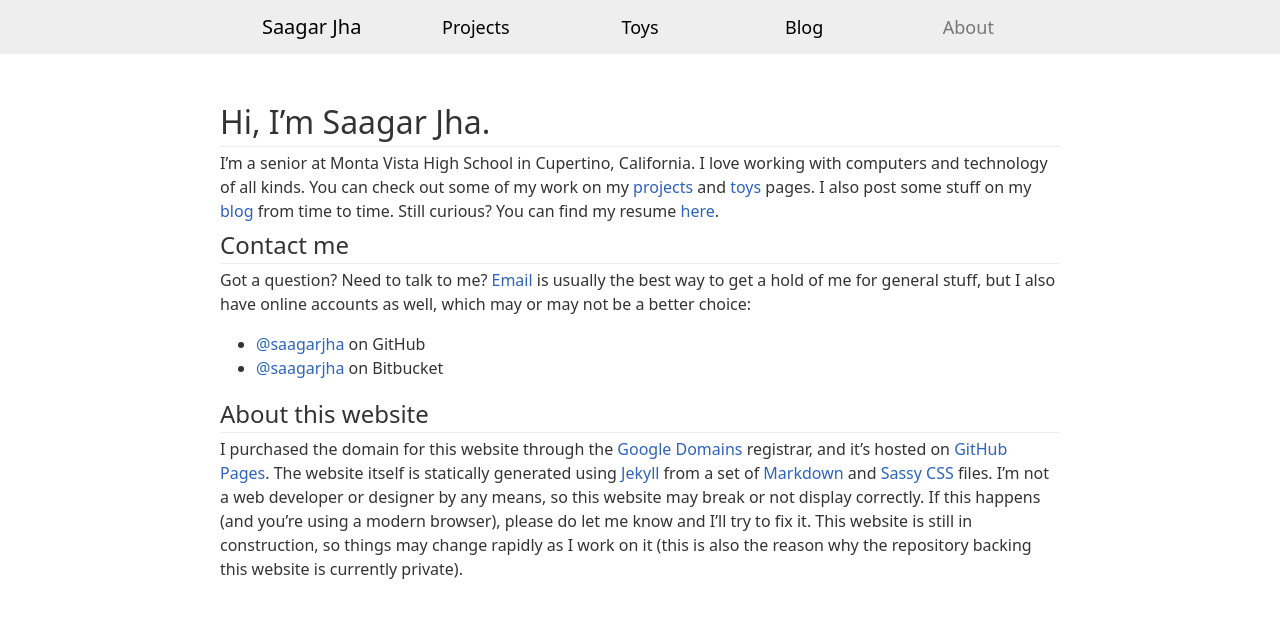
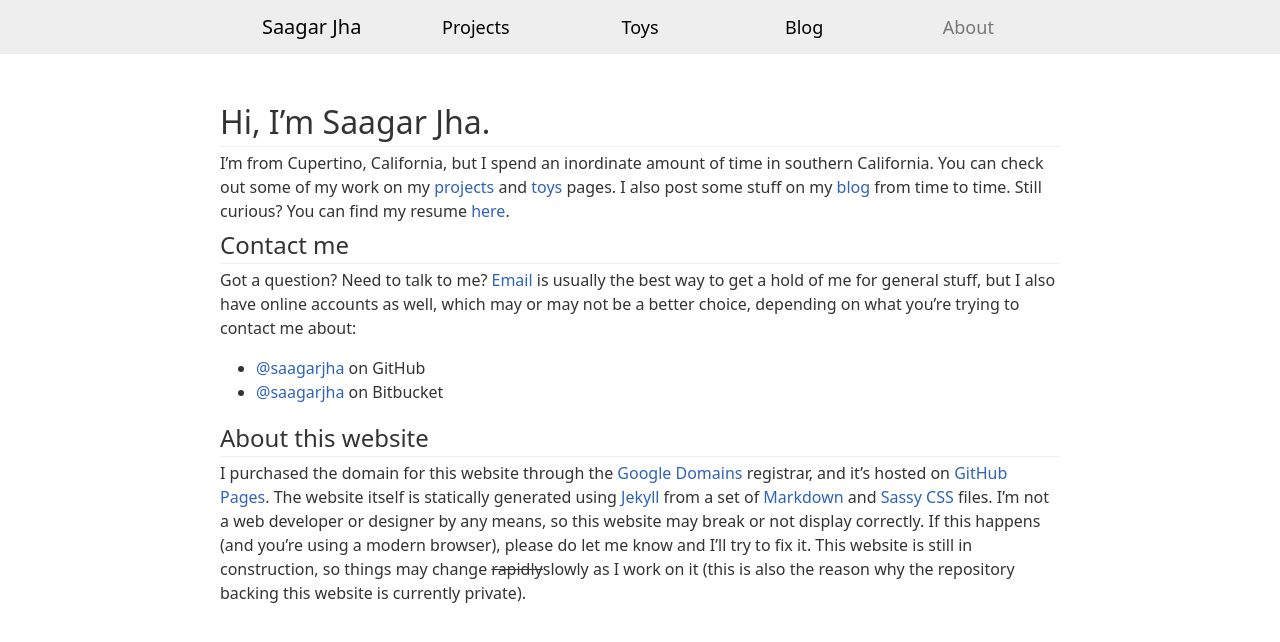
Before and after one commit to saagarjha/saagarjha.github.io, a Jekyll site: the page built from about/index.md, in a window 1280 px wide. Shown: the top 642 px of the page. Built offline with Jekyll 4.4.1, drawn with Linux system fonts in a browser that asks for light colours.

Commit message:
Update about

```diff
--- a/about/index.md
+++ b/about/index.md
@@ -4,13 +4,13 @@
 ---
 
 # Hi, I'm Saagar Jha.
-I'm a senior at Monta Vista High School in Cupertino, California. I love working with computers and technology of all kinds. You can check out some of my work on my [projects]({{ site.url }}/projects) and [toys]({{ site.url }}/toys) pages. I also post some stuff on my [blog]({{ site.url }}/blog) from time to time. Still curious? You can find my resume [here]({{ site.url }}/about/resume.pdf).
+I'm from Cupertino, California, but I spend an inordinate amount of time in southern California. You can check out some of my work on my [projects]({{ site.url }}/projects) and [toys]({{ site.url }}/toys) pages. I also post some stuff on my [blog]({{ site.url }}/blog) from time to time. Still curious? You can find my resume [here]({{ site.url }}/about/resume.pdf).
 
 ## Contact me
-Got a question? Need to talk to me? [Email](mailto:saagar@saagarjha.com) is usually the best way to get a hold of me for general stuff, but I also have online accounts as well, which may or may not be a better choice:
+Got a question? Need to talk to me? [Email](mailto:saagar@saagarjha.com) is usually the best way to get a hold of me for general stuff, but I also have online accounts as well, which may or may not be a better choice, depending on what you're trying to contact me about:
 
 - [@saagarjha](https://github.com/saagarjha) on GitHub
 - [@saagarjha](https://bitbucket.org/saagarjha/) on Bitbucket
 
 ## About this website
-I purchased the domain for this website through the [Google Domains](https://domains.google/) registrar, and it's hosted on [GitHub Pages](https://pages.github.com). The website itself is statically generated using [Jekyll](https://jekyllrb.com) from a set of [Markdown](https://daringfireball.net/projects/markdown/) and [Sassy CSS](http://sass-lang.com) files. I'm not a web developer or designer by any means, so this website may break or not display correctly. If this happens (and you're using a modern browser), please do let me know and I'll try to fix it. This website is still in construction, so things may change rapidly as I work on it (this is also the reason why the repository backing this website is currently private).
+I purchased the domain for this website through the [Google Domains](https://domains.google/) registrar, and it's hosted on [GitHub Pages](https://pages.github.com). The website itself is statically generated using [Jekyll](https://jekyllrb.com) from a set of [Markdown](https://daringfireball.net/projects/markdown/) and [Sassy CSS](http://sass-lang.com) files. I'm not a web developer or designer by any means, so this website may break or not display correctly. If this happens (and you're using a modern browser), please do let me know and I'll try to fix it. This website is still in construction, so things may change ~~rapidly~~slowly as I work on it (this is also the reason why the repository backing this website is currently private).
```
